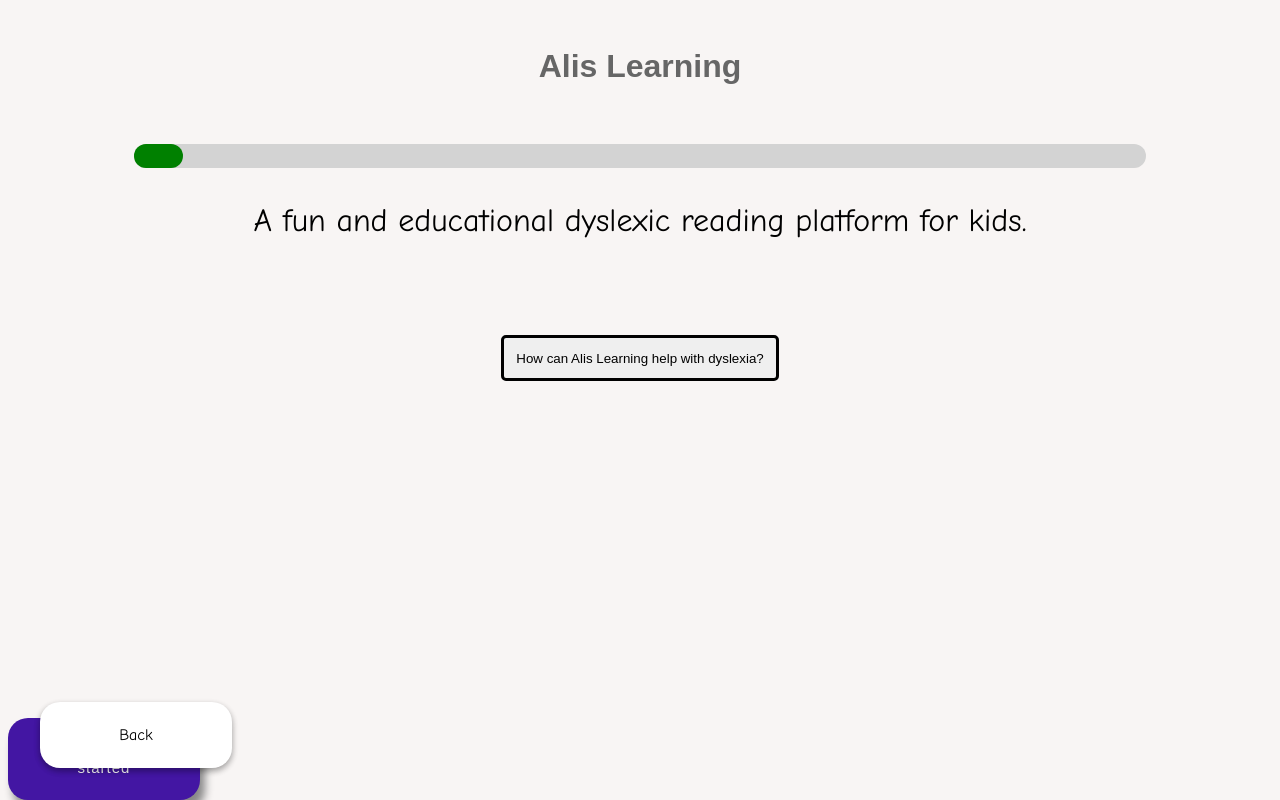
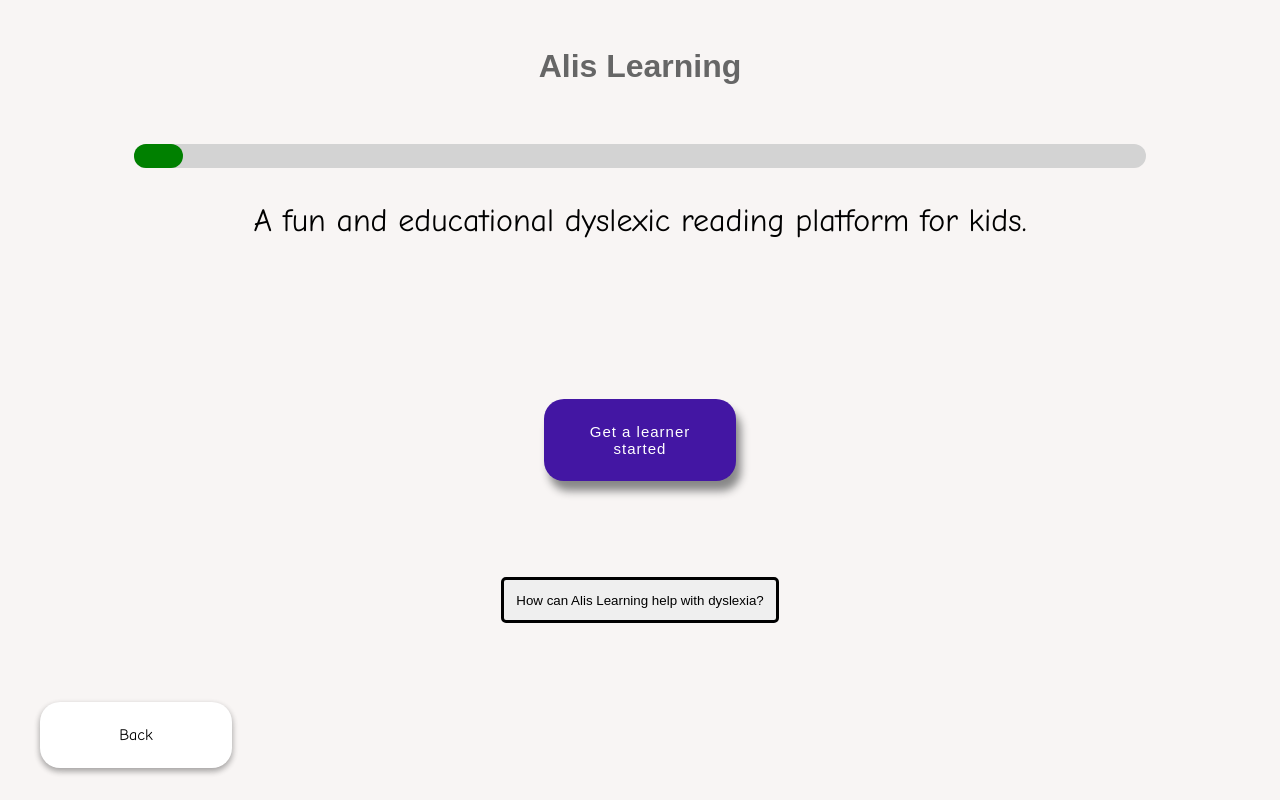
Before and after one commit to fac24/alis-learning, a Next.js app: page /adult-onboarding1 in a window 1280 px wide. Built offline with nearby package versions, Linux system fonts and the light colour scheme.

Commit message:
commented out position absolute to fix conflict on button, now it is at center

```diff
--- a/components/Styled-Components/AdultNext.js
+++ b/components/Styled-Components/AdultNext.js
@@ -12,7 +12,7 @@ const AdultNext = styled.button`
   margin-left: auto;
   margin-right: auto;
   margin-top: 10rem;
-  position: absolute;
+  // position: absolute;
   bottom: 0rem;
   width: 12rem;
   padding: 1.5rem;
```
